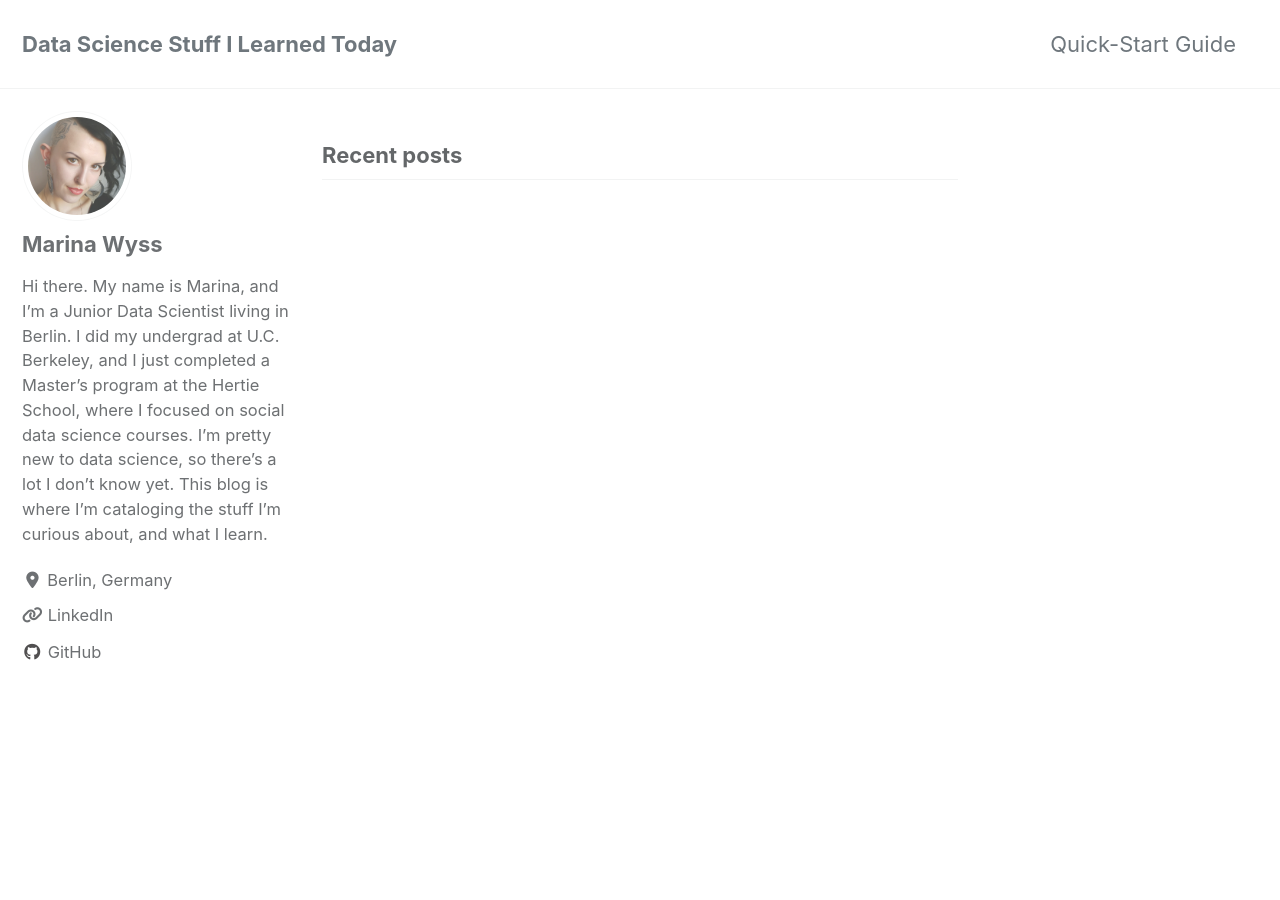
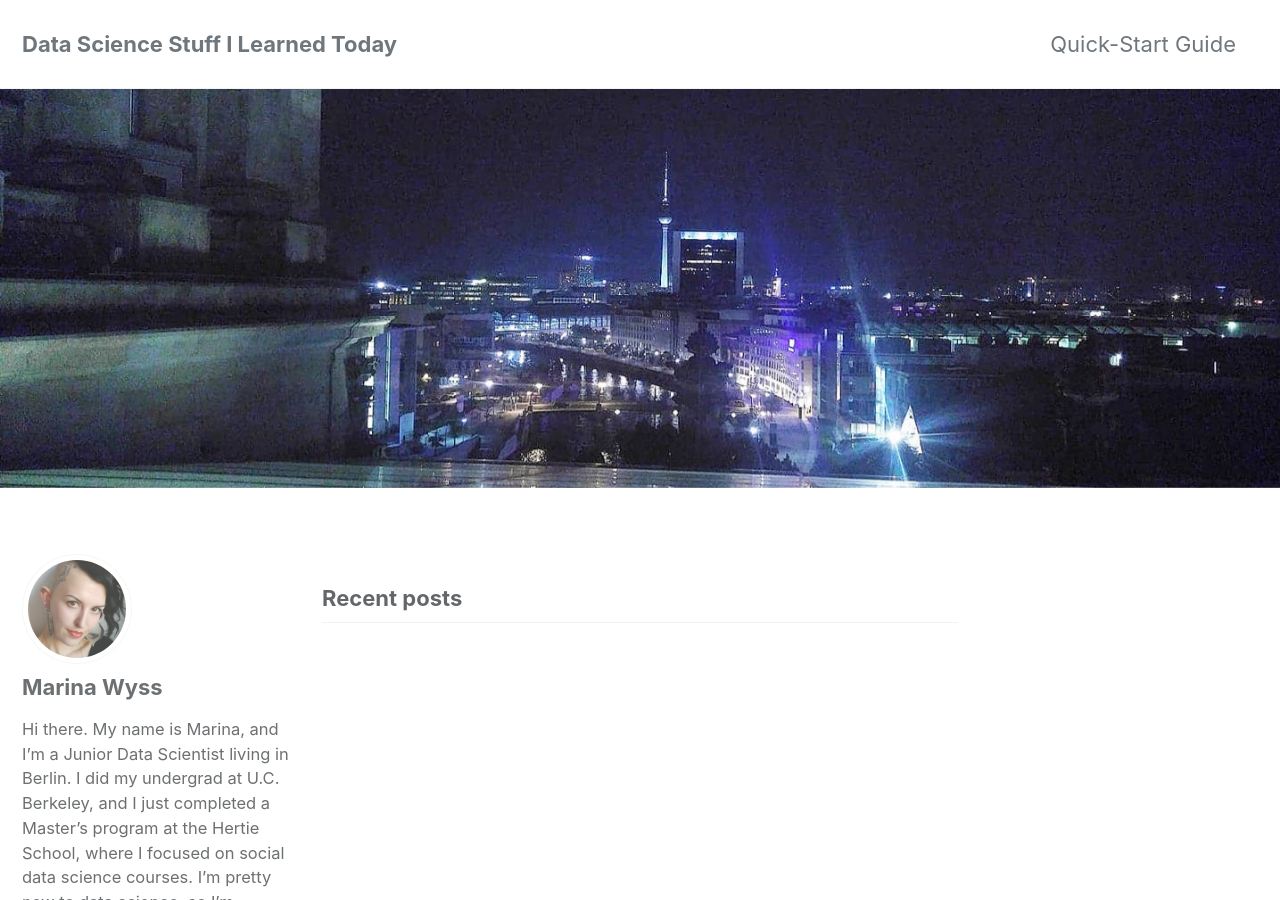
Before and after one commit to MarinaWyss/MarinaWyss.github.io, a Jekyll site: the page built from index.html, in a window 1280 px wide and 900 px high. Built offline with Jekyll 4.4.1, drawn with Linux system fonts in a browser that asks for light colours; cached includes are drawn as plain includes; nearby versions of some CDN libraries; the list of posts is cut into pages by our own code; some of the changed text lies outside the part shown.

```diff
--- a/_config.yml
+++ b/_config.yml
@@ -95,7 +95,7 @@ analytics:
 author:
   name             : "Marina Wyss"
   avatar           : "/images/myface.jpg"
-  bio              : "Hi there. My name is Marina, and I'm a Junior Data Scientist living in Berlin. I did my undergrad at U.C. Berkeley, and I just completed a Master's program at the Hertie School, where I focused on social data science courses. I'm pretty new to data science, so there's a lot I don't know yet. This blog is where I'm cataloging the stuff I'm curious about, and what I learn."
+  bio              : "Hi there. My name is Marina, and I'm a Junior Data Scientist living in Berlin. I did my undergrad at U.C. Berkeley, and I just completed a Master's program at the Hertie School, where I focused on social data science courses. I'm pretty new to data science, so I'm learning a ton every day. This blog is where I'm cataloging the stuff I'm curious about, and what I learn about it."
   location         : "Berlin, Germany"
   email            :
   links:
--- a/index.html
+++ b/index.html
@@ -1,4 +1,6 @@
 ---
 layout: home
 author_profile: true
+header:
+  image: "/images/berlin.jpg"
 ---
```
